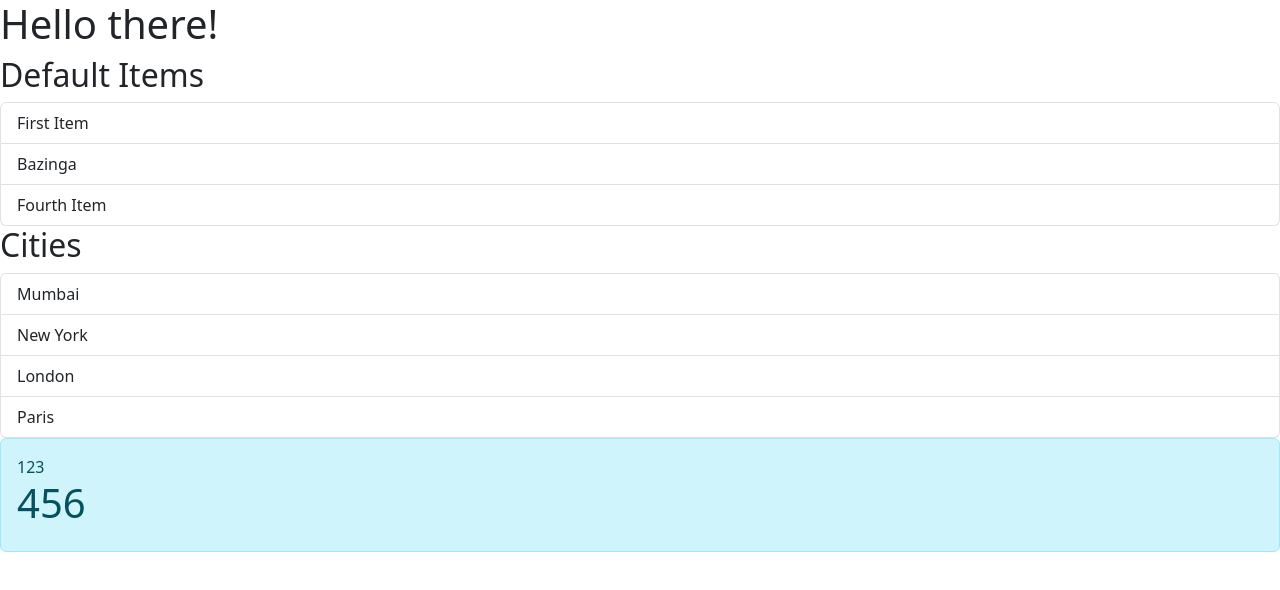
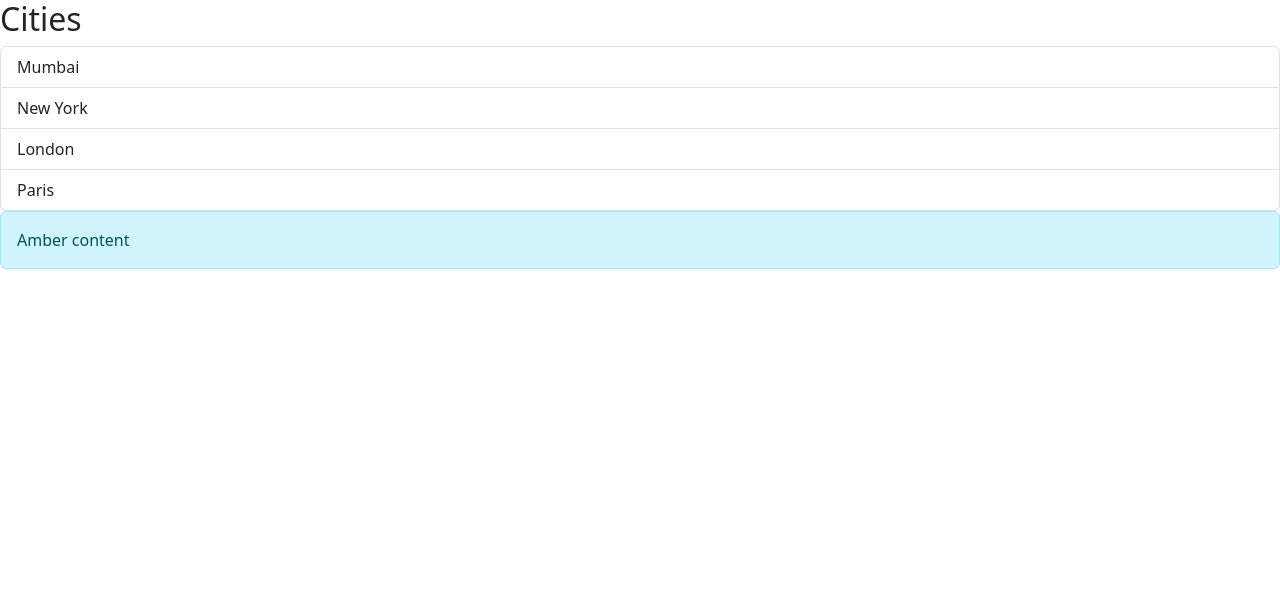
Before and after one commit to cliff-4/my-react-app, a React (Vite) app: page / in a window 1280 px wide. Shown: the top 590 px of the page. Built offline with nearby package versions, Linux system fonts and the light colour scheme.

Commit message:
misc: clean-up

```diff
--- a/src/App.tsx
+++ b/src/App.tsx
@@ -1,19 +1,9 @@
 import ListGroup from "./components/ListGroup";
 import Alert from "./components/Alert";
 
-let name: string = "Aditya";
-name = "";
-
 function App() {
-  let content;
-
-  const onSelectItemHandler = (item: string) => {
-    console.log(item);
-  };
-
-  let defaults = {
-    items: ["First Item", "Bazinga", "Fourth Item"],
-    heading: "Default Items",
+  let alertprops = {
+    content: "Amber content",
   };
 
   let cities = {
@@ -21,24 +11,10 @@ function App() {
     heading: "Cities",
   };
 
-  if (name) content = <h1>Hello! My name is {name}</h1>;
-  else content = <h1>Hello there!</h1>;
   return (
     <>
-      {content}
-      <ListGroup
-        items={defaults.items}
-        heading={defaults.heading}
-        onSelectItem={onSelectItemHandler}
-      />
-      <ListGroup
-        items={cities.items}
-        heading={cities.heading}
-        onSelectItem={onSelectItemHandler}
-      />
-      <Alert>
-        123 <h1>456</h1>
-      </Alert>
+      <ListGroup items={cities.items} heading={cities.heading} />
+      <Alert>{alertprops.content}</Alert>
     </>
   );
 }
--- a/src/components/ListGroup.tsx
+++ b/src/components/ListGroup.tsx
@@ -3,10 +3,9 @@ import { useState } from "react";
 interface ListGroupProps {
   items: string[];
   heading: string;
-  onSelectItem: (item: string) => void;
 }
 
-function ListGroup({ items, heading, onSelectItem }: ListGroupProps) {
+function ListGroup({ items, heading }: ListGroupProps) {
   const [selectedIndex, setSelectedIndex] = useState(-1);
 
   function handleOnClick(index: number) {
@@ -28,7 +27,6 @@ function ListGroup({ items, heading, onSelectItem }: ListGroupProps) {
             }
             key={item}
             onClick={() => {
-              onSelectItem(item);
               handleOnClick(index);
             }}
           >
```
